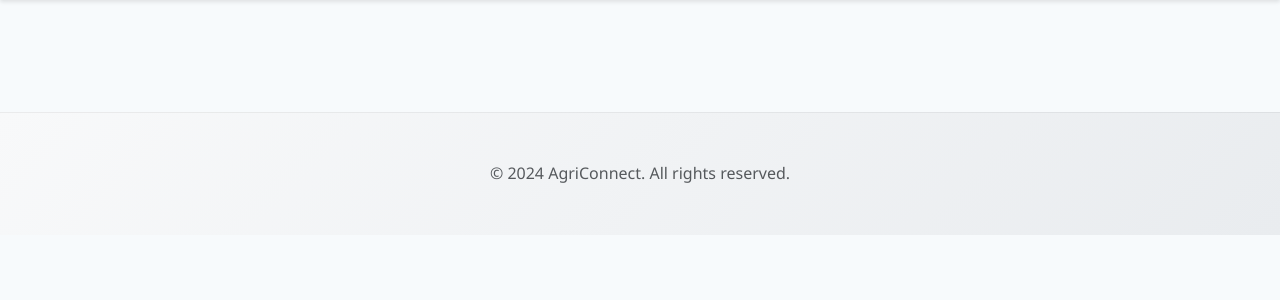
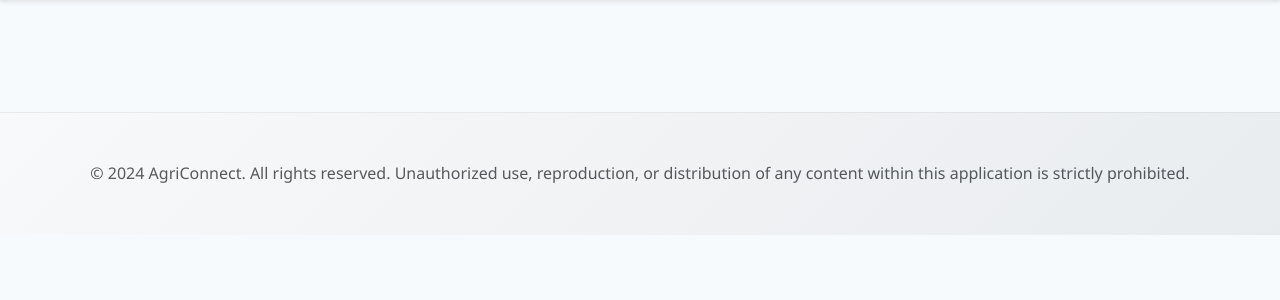
Before and after one commit to Randylomo1/Agriconnect, a Django app: template farmers/templates/base.html in a window 1280 px wide. Shown: the part 128-428 px from the top of the page. Run offline with Django 3.2, Linux system fonts and the light colour scheme; the template is opened without the code that fills it, so the values that code supplies are empty.

Commit message:
Update base template with enhanced copyright notice and add LICENSE file

```diff
--- a/farmers/templates/base.html
+++ b/farmers/templates/base.html
@@ -57,7 +57,7 @@
 
     <footer class="footer mt-auto py-3 bg-light">
         <div class="container text-center">
-            <span class="text-muted">© 2024 AgriConnect. All rights reserved.</span>
+            <span class="text-muted">© 2024 AgriConnect. All rights reserved. Unauthorized use, reproduction, or distribution of any content within this application is strictly prohibited.</span>
         </div>
     </footer>
 
```
Also changed, not shown: 1 other file.
